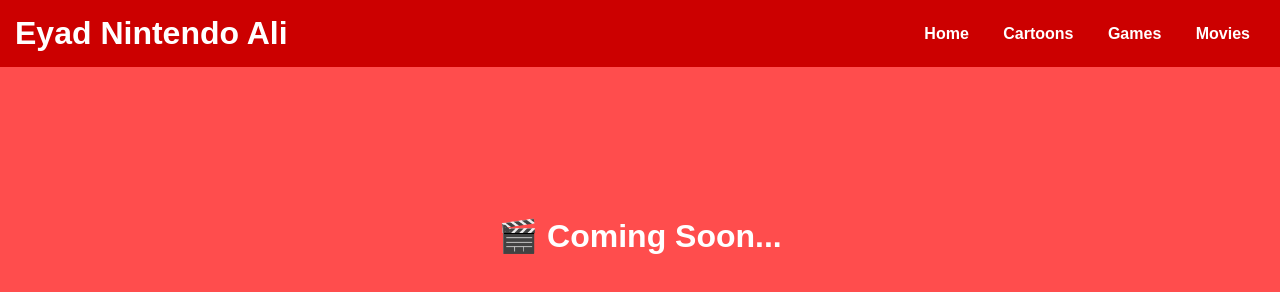
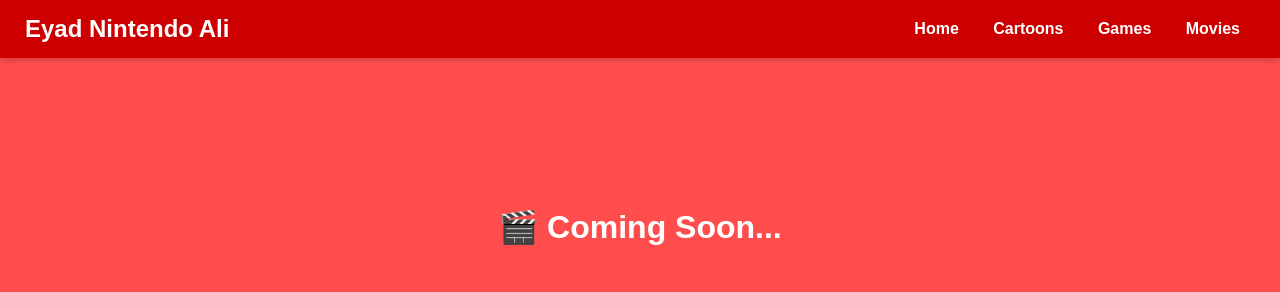
Before and after one commit to eyadnintendoali2024-source/EyadNintendoAli.com, a plain HTML site: page Movies.html in a window 1280 px wide. Drawn offline with Linux system fonts and the light colour scheme.

Commit message:
Update Movies.html

```diff
--- a/Movies.html
+++ b/Movies.html
@@ -20,14 +20,16 @@
 
   header {
     background-color: #cc0000;
-      padding: 15px;
+    padding: 15px 25px;
     display: flex;
     justify-content: space-between;
     align-items: center;
+    box-shadow: 0 2px 6px rgba(0,0,0,0.2);
   }
 
-    header h1 {
-      margin: 0;
+  .logo {
+    font-size: 24px;
+    font-weight: bold;
     cursor: pointer;
   }
 
@@ -36,6 +38,7 @@
     text-decoration: none;
     margin: 0 15px;
     font-weight: bold;
+    transition: 0.3s;
   }
 
   nav a:hover {
@@ -50,10 +53,11 @@
 </style>
 </head>
 <body>
+
 <header>
-    <h1 onclick="location.href='index.html'">Eyad Nintendo Ali</h1>
+  <div class="logo" onclick="location.href='index.html'">Eyad Nintendo Ali</div>
   <nav>
-      <a href="home.html">Home</a>
+    <a href="index.html">Home</a>
     <a href="cartoons.html">Cartoons</a>
     <a href="games.html">Games</a>
     <a href="movies.html">Movies</a>
@@ -63,5 +67,6 @@
 <div class="coming-soon">
   🎬 Coming Soon...
 </div>
+
 </body>
 </html>
```
Lines whose indentation alone changed are shown as unchanged.
